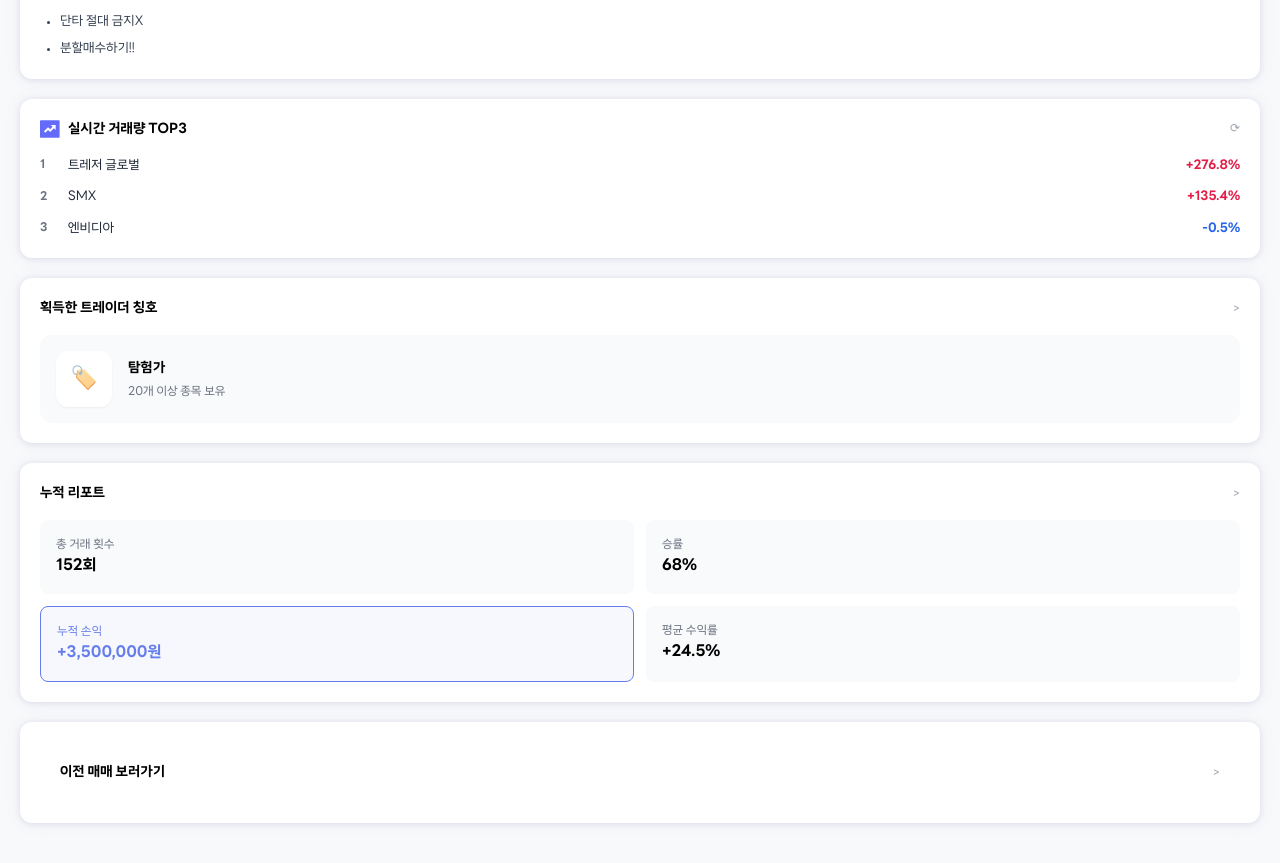
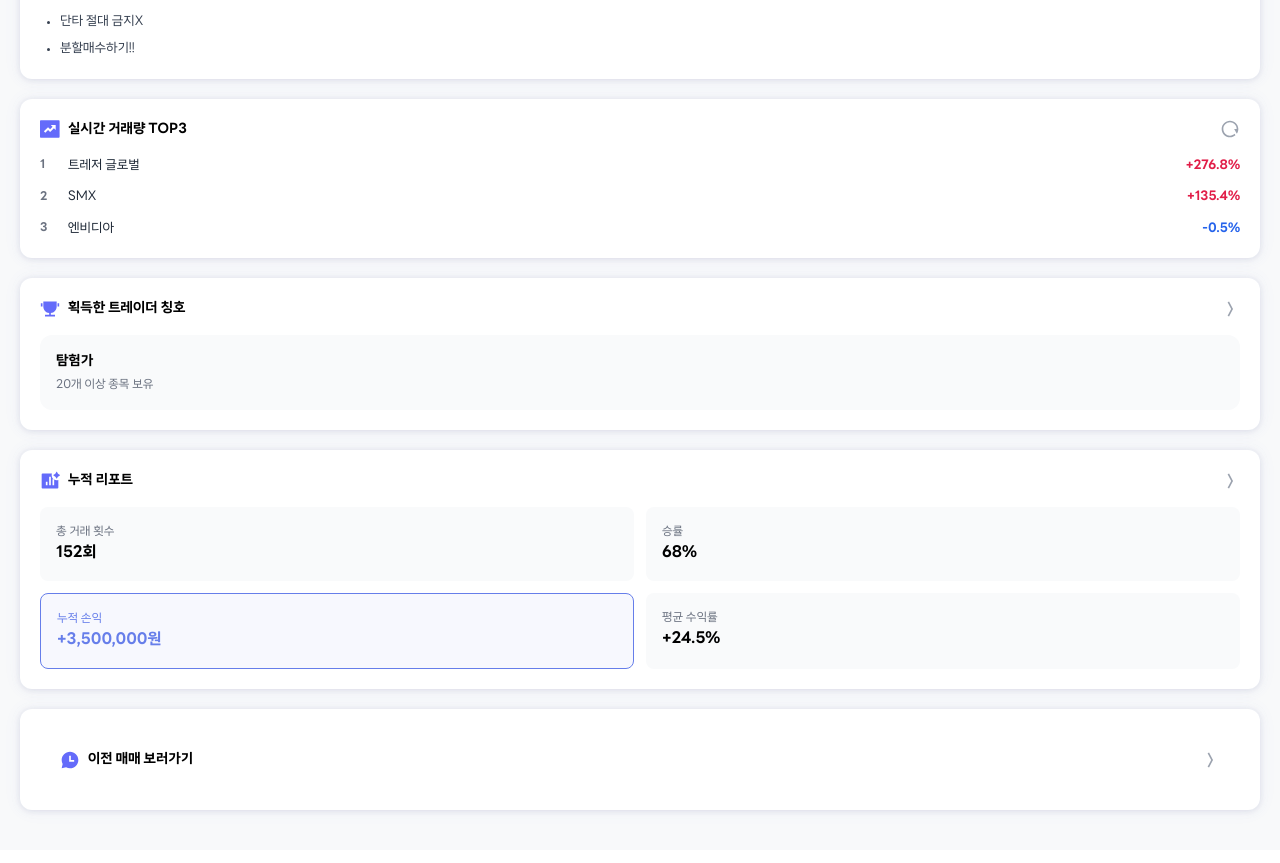
Before and after one commit to Propit-KonkukUniv/propit-fe, a React (Vite) app: page /home in a window 1280 px wide. Shown: the part 322-1185 px from the top of the page. Built offline with nearby package versions, Linux system fonts and the light colour scheme; no server answers.

Commit message:
feat/add svg

```diff
--- a/src/pages/home/Home.tsx
+++ b/src/pages/home/Home.tsx
@@ -83,7 +83,20 @@ const Home = () => {
             className="flex w-full items-center justify-between p-5 text-left"
             onClick={() => navigate('/daily')}
           >
-            <LinkCard label="이전 매매 보러가기" />
+            <LinkCard
+              label="이전 매매 보러가기"
+              leftIcon={
+                <svg
+                  xmlns="http://www.w3.org/2000/svg"
+                  viewBox="0 0 24 24"
+                  fill="currentColor"
+                  className="h-5 w-5 text-[#646BFA]"
+                  aria-hidden="true"
+                >
+                  <path d="M12 2C17.5228 2 22 6.47715 22 12C22 17.5228 17.5228 22 12 22C10.298 22 8.69525 21.5748 7.29229 20.8248L2 22L3.17629 16.7097C2.42562 15.3063 2 13.7028 2 12C2 6.47715 6.47715 2 12 2ZM13 7H11V14H17V12H13V7Z"></path>
+                </svg>
+              }
+            />
           </button>
         </Box>
       </div>
--- a/src/shared/components/home/BadgeCard.tsx
+++ b/src/shared/components/home/BadgeCard.tsx
@@ -8,16 +8,32 @@ const BadgeCard = ({ title, subtitle, onMore }: BadgeCardProps) => {
   return (
     <div className="p-5">
       <div className="mb-4 flex items-center justify-between">
-        <span className="text-[14px] font-bold text-black">획득한 트레이더 칭호</span>
-        <button className="text-[12px] font-medium text-gray-400" onClick={onMore}>
-          {'>'}
+        <div className="flex items-center gap-2">
+          <svg
+            xmlns="http://www.w3.org/2000/svg"
+            viewBox="0 0 24 24"
+            fill="currentColor"
+            className="h-5 w-5 text-[#646BFA]"
+            aria-hidden="true"
+          >
+            <path d="M13.0049 16.9409V19.0027H18.0049V21.0027H6.00488V19.0027H11.0049V16.9409C7.05857 16.4488 4.00488 13.0824 4.00488 9.00275V3.00275H20.0049V9.00275C20.0049 13.0824 16.9512 16.4488 13.0049 16.9409ZM1.00488 5.00275H3.00488V9.00275H1.00488V5.00275ZM21.0049 5.00275H23.0049V9.00275H21.0049V5.00275Z"></path>
+          </svg>
+          <span className="text-[14px] font-bold text-black">획득한 트레이더 칭호</span>
+        </div>
+        <button className="text-gray-400 disabled:opacity-40" onClick={onMore} disabled={!onMore}>
+          <svg
+            xmlns="http://www.w3.org/2000/svg"
+            viewBox="0 0 24 24"
+            fill="currentColor"
+            className="h-5 w-5"
+            aria-hidden="true"
+          >
+            <path d="M15.6315 12L10.8838 3.03212L9.11622 3.9679L13.3685 12L9.11622 20.0321L10.8838 20.9679L15.6315 12Z"></path>
+          </svg>
         </button>
       </div>
 
       <div className="flex items-center gap-4 rounded-[12px] bg-[#F9FAFB] p-4">
-        <div className="flex h-[56px] w-[56px] items-center justify-center rounded-[12px] bg-white shadow-sm">
-          <span className="text-[22px]">🏷️</span>
-        </div>
         <div className="flex flex-col">
           <p className="text-[14px] font-bold text-black">{title}</p>
           <p className="mt-1 text-[12px] text-gray-500">{subtitle}</p>
--- a/src/shared/components/home/CumulativeReportCard.tsx
+++ b/src/shared/components/home/CumulativeReportCard.tsx
@@ -13,9 +13,28 @@ const CumulativeReportCard = ({ items, onMore }: CumulativeReportCardProps) => {
   return (
     <div className="p-5">
       <div className="mb-4 flex items-center justify-between">
-        <span className="text-[14px] font-bold text-black">누적 리포트</span>
-        <button className="text-[12px] font-medium text-gray-400" onClick={onMore}>
-          {'>'}
+        <div className="flex items-center gap-2">
+          <svg
+            xmlns="http://www.w3.org/2000/svg"
+            viewBox="0 0 24 24"
+            fill="currentColor"
+            className="h-5 w-5 text-[#646BFA]"
+            aria-hidden="true"
+          >
+            <path d="M20.7134 8.12811L20.4668 8.69379C20.2864 9.10792 19.7136 9.10792 19.5331 8.69379L19.2866 8.12811C18.8471 7.11947 18.0555 6.31641 17.0677 5.87708L16.308 5.53922C15.8973 5.35653 15.8973 4.75881 16.308 4.57612L17.0252 4.25714C18.0384 3.80651 18.8442 2.97373 19.2761 1.93083L19.5293 1.31953C19.7058 0.893489 20.2942 0.893489 20.4706 1.31953L20.7238 1.93083C21.1558 2.97373 21.9616 3.80651 22.9748 4.25714L23.6919 4.57612C24.1027 4.75881 24.1027 5.35653 23.6919 5.53922L22.9323 5.87708C21.9445 6.31641 21.1529 7.11947 20.7134 8.12811ZM22 20V10.6586C21.3744 10.8797 20.7013 11 20 11C18.9071 11 17.8825 10.7078 17 10.1973V17H15V10H16.6822C15.0655 8.92508 14 7.08697 14 5C14 4.29873 14.1203 3.62556 14.3414 3H3C2.44772 3 2 3.44772 2 4V20C2 20.5523 2.44772 21 3 21H21C21.5523 21 22 20.5523 22 20ZM7 13H9V17H7V13ZM11 7H13V17H11V7Z"></path>
+          </svg>
+          <span className="text-[14px] font-bold text-black">누적 리포트</span>
+        </div>
+        <button className="text-gray-400" onClick={onMore}>
+          <svg
+            xmlns="http://www.w3.org/2000/svg"
+            viewBox="0 0 24 24"
+            fill="currentColor"
+            className="h-5 w-5"
+            aria-hidden="true"
+          >
+            <path d="M15.6315 12L10.8838 3.03212L9.11622 3.9679L13.3685 12L9.11622 20.0321L10.8838 20.9679L15.6315 12Z"></path>
+          </svg>
         </button>
       </div>
 
--- a/src/shared/components/home/LinkCard.tsx
+++ b/src/shared/components/home/LinkCard.tsx
@@ -1,12 +1,24 @@
 interface LinkCardProps {
   label: string;
+  leftIcon?: React.ReactNode;
 }
 
-const LinkCard = ({ label }: LinkCardProps) => {
+const LinkCard = ({ label, leftIcon }: LinkCardProps) => {
   return (
     <div className="flex w-full items-center justify-between p-5 text-left">
-      <span className="text-[14px] font-bold text-black">{label}</span>
-      <span className="text-[12px] font-medium text-gray-400">{'>'}</span>
+      <div className="flex items-center gap-2">
+        {leftIcon}
+        <span className="text-[14px] font-bold text-black">{label}</span>
+      </div>
+      <svg
+        xmlns="http://www.w3.org/2000/svg"
+        viewBox="0 0 24 24"
+        fill="currentColor"
+        className="h-5 w-5 text-gray-400"
+        aria-hidden="true"
+      >
+        <path d="M15.6315 12L10.8838 3.03212L9.11622 3.9679L13.3685 12L9.11622 20.0321L10.8838 20.9679L15.6315 12Z"></path>
+      </svg>
     </div>
   );
 };
--- a/src/shared/components/home/Top3Card.tsx
+++ b/src/shared/components/home/Top3Card.tsx
@@ -19,11 +19,19 @@ const Top3Card = ({ iconSrc, items, onRefresh }: Top3CardProps) => {
           <span className="text-[14px] font-bold text-black">실시간 거래량 TOP3</span>
         </div>
         <button
-          className="text-[12px] font-medium text-gray-400"
+          className="text-gray-400 disabled:opacity-40"
           onClick={onRefresh}
           disabled={!onRefresh}
         >
-          ⟳
+          <svg
+            xmlns="http://www.w3.org/2000/svg"
+            viewBox="0 0 24 24"
+            fill="currentColor"
+            className="h-5 w-5"
+            aria-hidden="true"
+          >
+            <path d="M18.5374 19.5674C16.7844 21.0831 14.4993 22 12 22C6.47715 22 2 17.5228 2 12C2 6.47715 6.47715 2 12 2C17.5228 2 22 6.47715 22 12C22 14.1361 21.3302 16.1158 20.1892 17.7406L17 12H20C20 7.58172 16.4183 4 12 4C7.58172 4 4 7.58172 4 12C4 16.4183 7.58172 20 12 20C14.1502 20 16.1022 19.1517 17.5398 17.7716L18.5374 19.5674Z"></path>
+          </svg>
         </button>
       </div>
 
```
Also changed, not shown: src/shared/assets/common/report.svg (added), src/shared/assets/common/trophy.svg (added).
